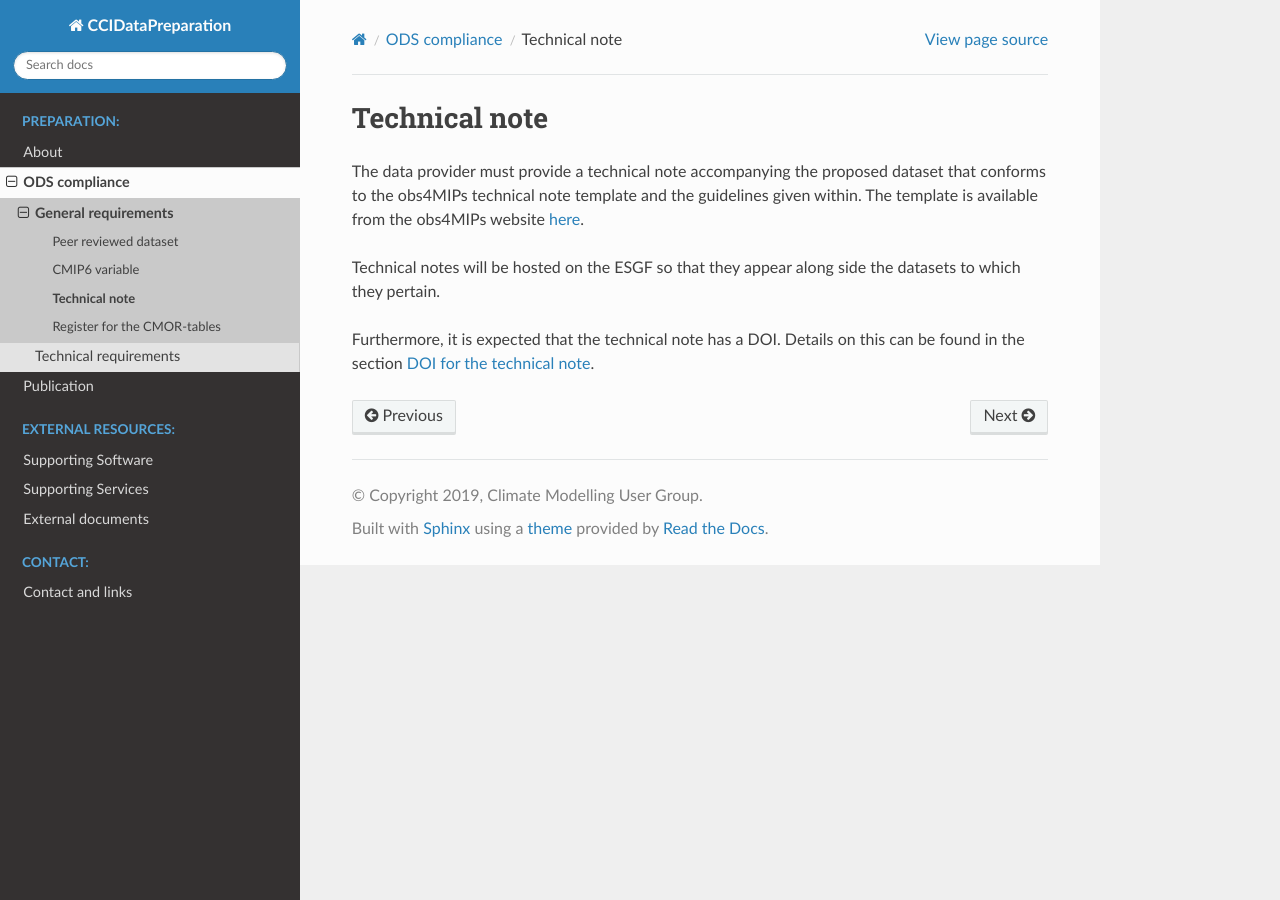
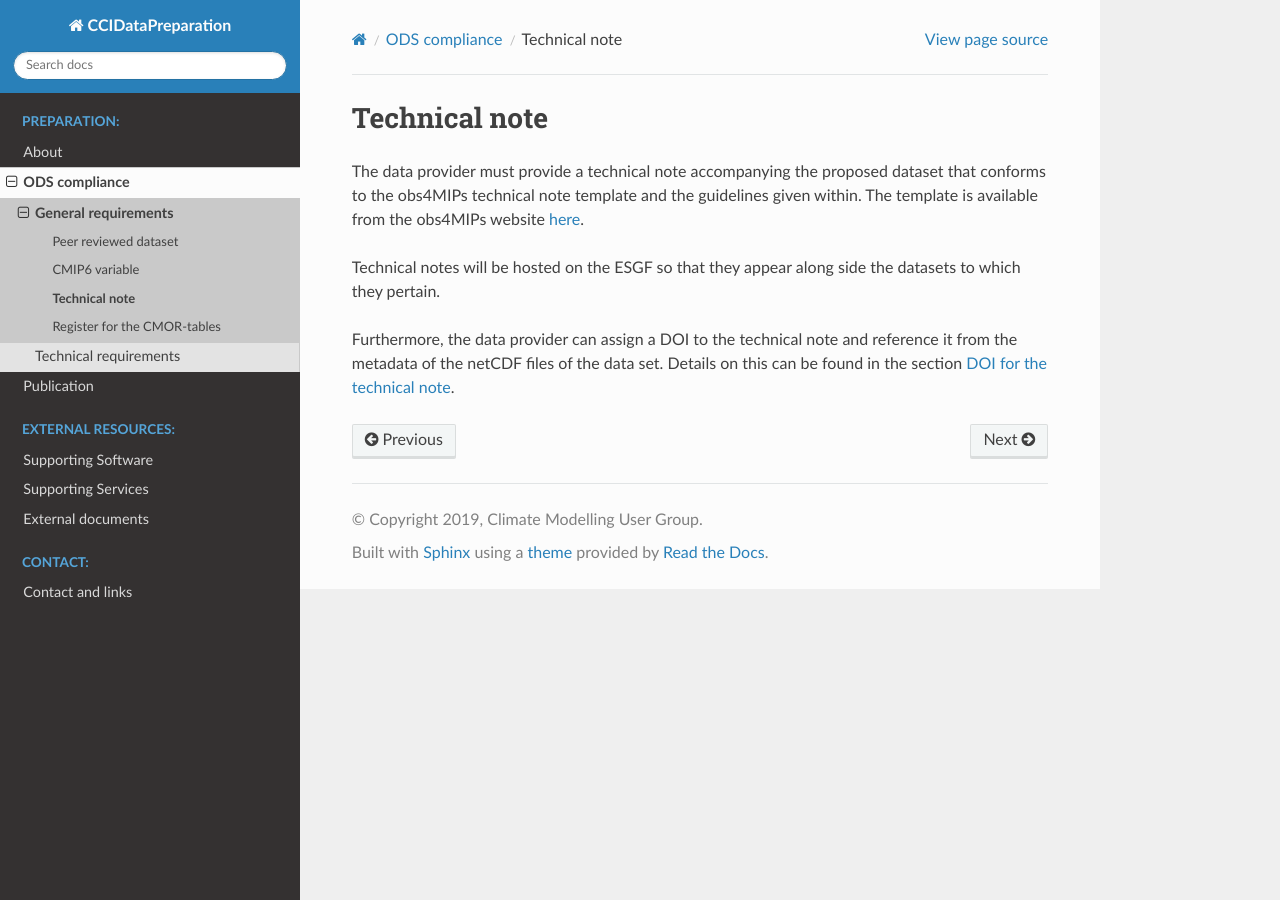
Before and after one commit to bjoernbroetz/ccidatapreparation, a Sphinx documentation site: the page built from docs/source/ods_compliance/general/technical_note.rst, in a window 1280 px wide. Built offline with Sphinx 7.4.7 and the Read the Docs theme 2.0.0, drawn with Linux system fonts in a browser that asks for light colours.

Commit message:
Adapt statement for DOI workflow.

```diff
--- a/docs/source/ods_compliance/general/technical_note.rst
+++ b/docs/source/ods_compliance/general/technical_note.rst
@@ -6,4 +6,4 @@ The data provider must provide a technical note accompanying the proposed datase
 
 Technical notes will be hosted on the ESGF so that they appear along side the datasets to which they pertain.
 
-Furthermore, it is expected that the technical note has a DOI. Details on this can be found in the section :ref:`DOI for the technical note`.
+Furthermore, the data provider can assign a DOI to the technical note and reference it from the metadata of the netCDF files of the data set. Details on this can be found in the section :ref:`DOI for the technical note`.
```
